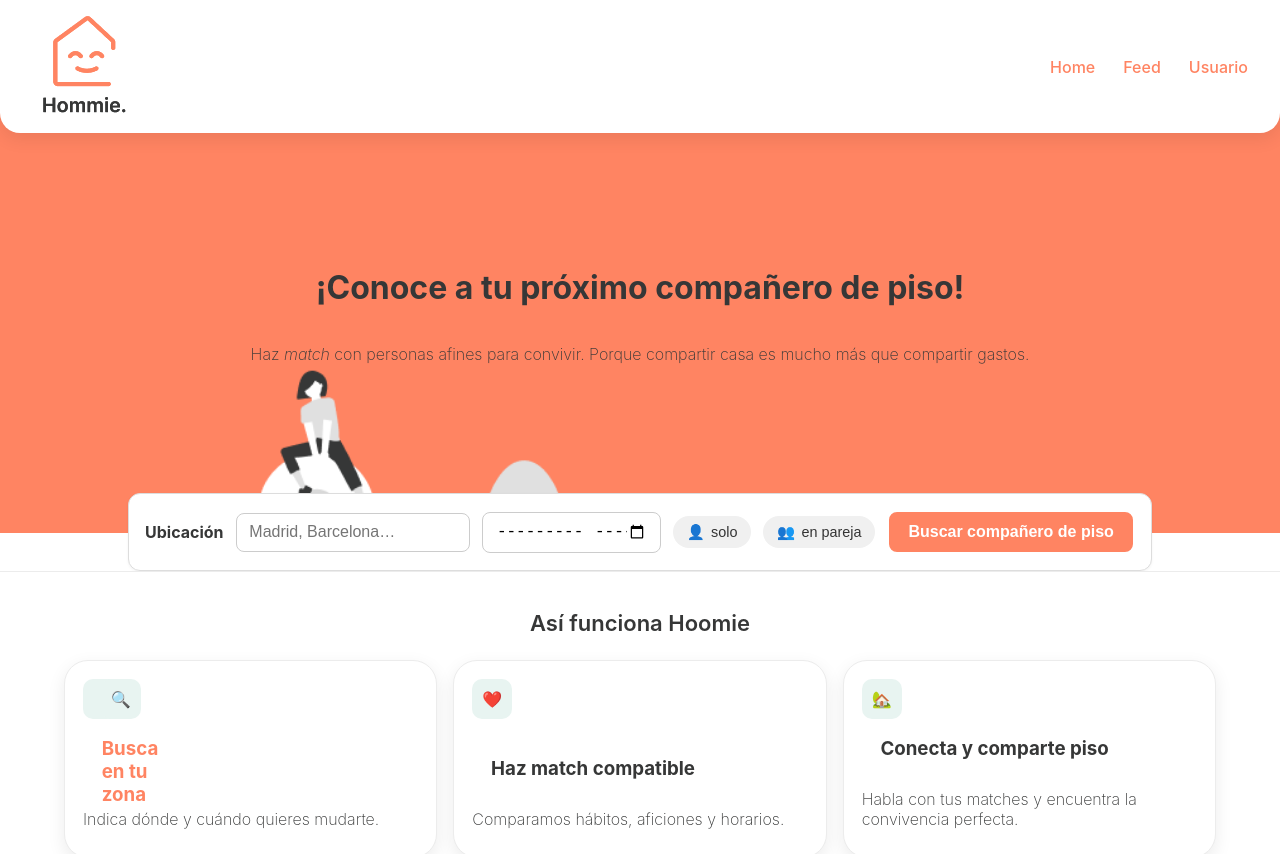
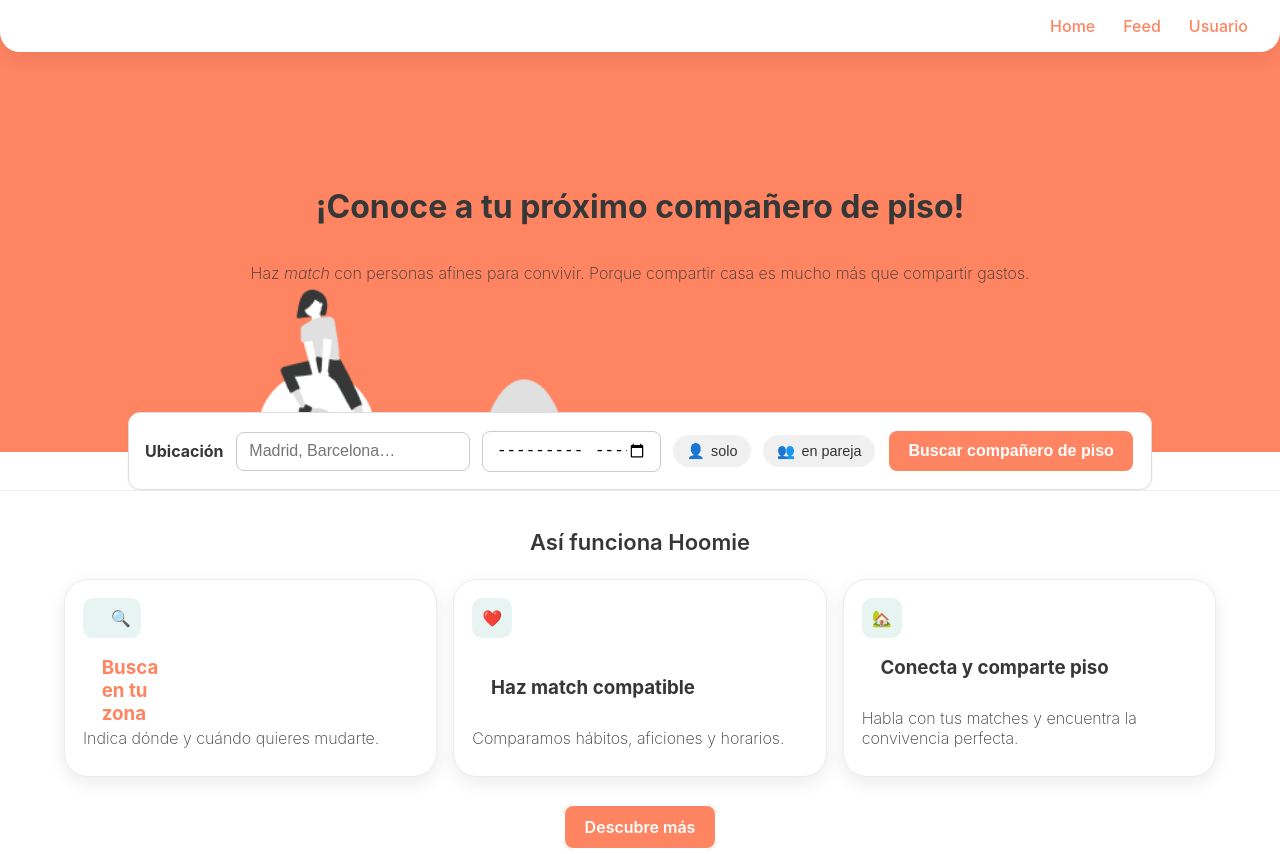
Before and after one commit to Pilarcsa/Hommie_front, a React (Vite) app: page / in a window 1280 px wide. Shown: the top 854 px of the page. Built offline with nearby package versions, Linux system fonts and the light colour scheme; no server answers.

Commit message:
logo edit 2

```diff
--- a/src/App.jsx
+++ b/src/App.jsx
@@ -48,7 +48,6 @@ function App() {
       <header className="header">
         {/* Logo clicable */}
         <Link className="logo" to="/" onClick={() => setMenuOpen(false)}>
-          <img src="/assets/logo-hommie.png" alt="logo-hommie" />
         </Link>
 
         {/* Botón hamburguesa */}
```
